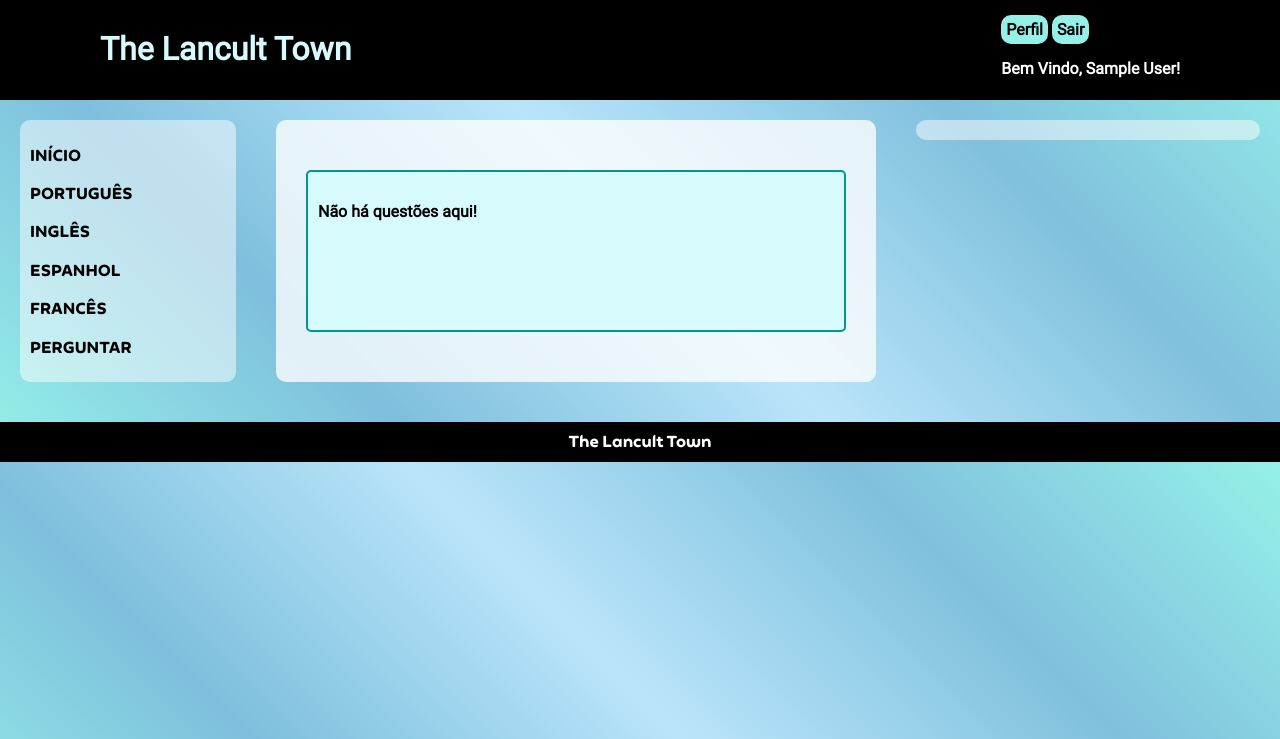
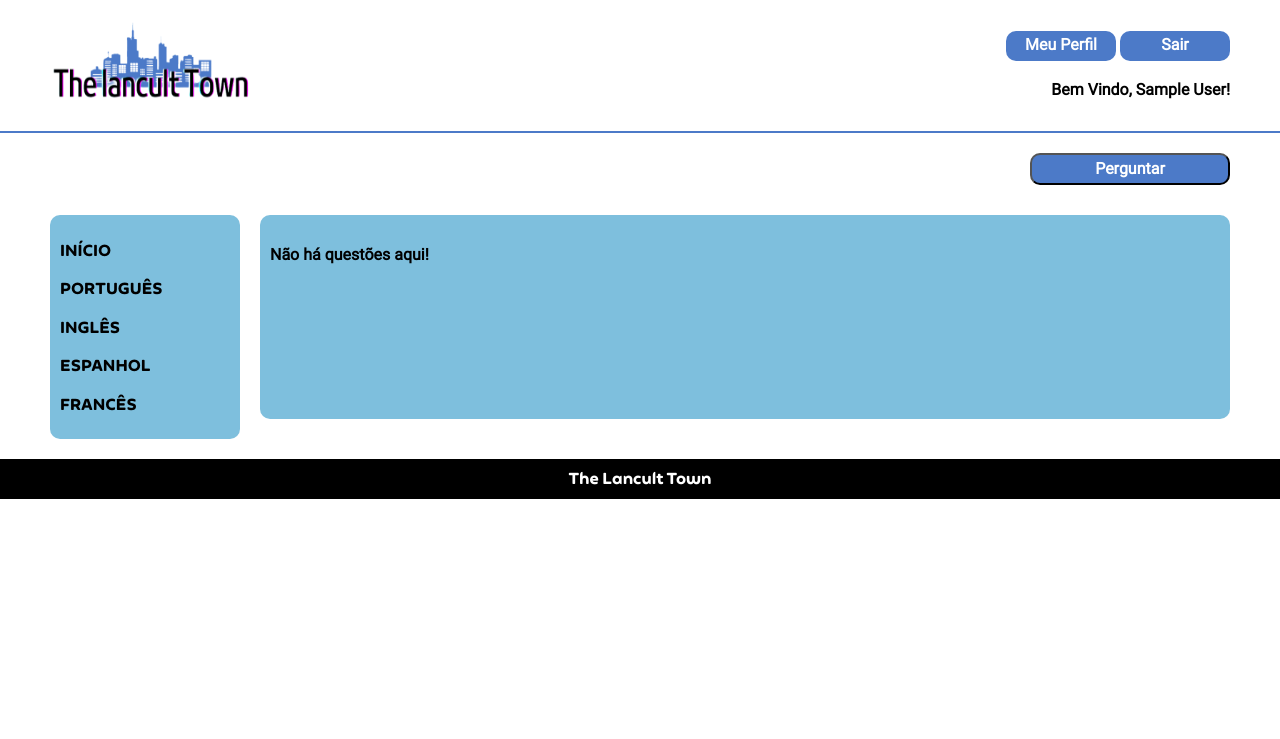
Before and after one commit to EllieVieira/ProjetoFinalPCC-Informatica, a PHP site: page /view/home.php in a window 1280 px wide. Shown: the top 739 px of the page. Run offline with PHP 8.4, Linux system fonts and the light colour scheme; the visitor is signed in with stand-in values (Sample User, id 1); data comes from the database, SQL or seed files in the repository; data that the repository does not hold is empty.

Commit message:
CSS Home ok!

```diff
--- a/css/home.css
+++ b/css/home.css
@@ -9,21 +9,24 @@
 }
 
 :root {
-  --color-01: #e3f5fa;
-  --color-02: #e3fffd;
-  --color-03: #d7fafc;
-  --color-04: #95f0e8;
-  --color-05: #02978b;
+  --color-01: #ffffff;
+  --color-02: #7ebfdd;
+  --color-03: #68D4F6;
+  --color-04: #4c7ac8;
+  --color-05: #cbdddc;
   --color-06: #3a4d4bb0;
   --color-07: #000000;
+  --color-08: #1720a0;
+
 
   --font-lancult: "Lancult";
   --font-site: "Roboto";
 }
 
+
 ::selection {
-  background-color: var(--color-05);
-  color: var(--color-03);
+  background-color: var(--color-08);
+  color: var(--color-05);
 }
 
 html,
@@ -31,14 +34,8 @@ body {
   box-sizing: border-box;
   margin: 0;
   padding: 0px;
-  background-image: linear-gradient(
-    45deg,
-    #95f0e8,
-    #7ebfdd,
-    #b9e5fa,
-    #80c0dd,
-    #95f0e8
-  );
+  background-color:
+    #ffffff;
   width: 100%;
   font-family: var(--font-site);
   position: relative;
@@ -51,42 +48,71 @@ body {
 }
 
 h1.title a {
-  color: var(--color-03);
-  margin: 20px 100px;
+  margin: 0 50px;
   text-decoration: none;
   list-style-type: none;
 }
 
 .header {
-  background-color: var(--color-07);
   height: auto;
   display: flex;
   align-items: center;
-  color: #fff;
+  color: var(--color-07);
   width: 100%;
   justify-content: space-between;
-  padding: 10px 0;
+  padding: 0;
+  margin: 0;
+  border-bottom: 2px solid var(--color-04);
 }
 
 .mod-session {
   display: block;
-  margin: 0 100px;
+  margin: 0 50px;
 }
 
-.modify a {
-  color: var(--color-07);
+.btn-prof, .btn-sair, button {
+  display: inline-block;
+  color: var(--color-01);
   background-color: var(--color-04);
   border-radius: 10px;
   font-weight: bold;
   text-decoration: none;
   padding: 5px 5px;
+  width: 200px;
 }
 
-.modify a:hover {
-  color: var(--color-05);
+.btn-prof, .btn-sair{
+  width: 100px;
+  height: 20px;
+  text-align: center;
+}
+
+.btn-prof a, .btn-sair a{
+  color: var(--color-01);
+
+}
+
+
+.modify a:hover , button a:hover{
+  color: var(--color-08);
   transition-duration: 0.5s;
   cursor: pointer;
+  width: 200px;
+  height: 30px;
 }
+
+.btn-p{
+  display: flex;
+  flex-direction: row-reverse;
+  margin: 20px 50px 10px;
+}
+
+.btn-p a{
+  color: var(--color-01);
+
+
+}
+
 
 .session-welcome {
   font-weight: bold;
@@ -97,14 +123,14 @@ h1.title a {
 .container {
   display: flex;
   color: var(--color-07);
-  width: 100%;
+  margin-right: 50px;
 }
 
 .nav {
-  background-color: rgba(255, 255, 255, 0.5);
+  background-color: var(--color-02);
   list-style-type: none;
   border-radius: 10px;
-  margin: 20px;
+  margin: 20px 20px 0 50px;
   width: 20%;
   height: 50%;
   position: sticky;
@@ -134,12 +160,12 @@ nav ul li a{
 nav ul li:hover{
   background-color: rgba(255, 255, 255, 0.5);
   width: 100%;
-  border-right: 5px solid var(--color-05);
+  border-right: 5px solid var(--color-04);
 
 }
 
 nav a:hover{
-  color: var(--color-05);
+  color: var(--color-08);
 
 }
 
@@ -164,6 +190,17 @@ fieldset{
 
 h2{
   font-family: var(--font-lancult);
+
+}
+
+h2:hover{
+  color: var(--color-08);
+  transition: 0.5s;
+}
+
+a{
+  text-decoration: none;
+  color: var(--color-07);
 }
 
 input,
@@ -215,13 +252,33 @@ input.submit {
 }
 
 .questions, .answers {
-  background-color: var(--color-03);
+  background-color: var(--color-02);
   margin: 20px 0;
   padding: 10px;
-  border-radius: 5px;
-  border: 2px solid var(--color-05);
+  border-radius: 10px;
+
   width: 100%;
 }
+
+div.all{
+  display: flex;
+  justify-content: space-between;
+  align-items: baseline;
+  background-color: var(--color-02);
+}
+
+.title-name{
+
+}
+
+.date-name{
+
+
+
+}
+
+
+
 
 form{
   width: 100%;
@@ -229,6 +286,7 @@ form{
 
 .question-box, .answers-box {
   text-align: left;
+  height: auto;
 }
 
 .buttons-edit-del{
@@ -241,12 +299,22 @@ div.title-disc{
   font-weight: bold;
 }
 
-.date {
+.user{
+  font-weight: bold;
+  text-decoration: none;
+}
+
+.user a:hover{
+  color: var(--color-08);
+  text-decoration: underline;
+}
+
+div.date {
   text-align: right;
   font-size: 12px;
 }
 
-.name {
+div.name {
   text-align: right;
   font-weight: bolder;
   text-shadow: 2px 2px 2px var(--color-05);
@@ -269,6 +337,7 @@ div.title-disc{
 .questions-buttons a{
   text-align: right;
 }
+
 
 .sidebar {
   background-color: rgba(255, 255, 255, 0.5);
--- a/view/home.php
+++ b/view/home.php
@@ -27,11 +27,11 @@
     ?>
 
     <header class="header">
-        <h1 class="title"><a href="../view/home.php">The Lancult Town</a></h1>
+        <h1 class="title"><a href="../view/home.php"><img src="/images/logotipo.png" alt="Lancult Town" width="200x" height="80px"></a></h1>
         <div class="mod-session">
             <div class="modify">
-                <a href="../view/profile.php?id=<?php echo $cliente["ID"] ?>">Perfil</a>
-                <a href="?logout">Sair</a>
+                <div class="btn-prof"><a href="../view/profile.php?id=<?php echo $cliente["ID"] ?>">Meu Perfil</a></div>
+                <div class="btn-sair"><a href="?logout">Sair</a></div>
             </div>
             <div class="session-welcome">
                 <?php
@@ -49,7 +49,14 @@
             </div>
         </div>
     </header>
+
+
+    <div class="btn-p">
+        <button class="btn-pergunta"><a href="../view/createquestion.php">Perguntar</a></button>
+    </div>
+
         <div class="container">
+
         <nav class="nav">
             <ul>
                 <li><a href="home.php">Início</a></li>
@@ -57,10 +64,9 @@
                 <li><a href="ingles.php">Inglês</a></li>
                 <li><a href="espanhol.php">Espanhol</a></li>
                 <li><a href="frances.php">Francês</a></li>
-                <li><a href="../view/createquestion.php">Perguntar</a></li>
             </ul>
         </nav>
-        <main class="main">
+
             <?php if ( isset( $_GET['msg'] ) ) {?>
             <fieldset>
                 <div class="question-posted">
@@ -70,6 +76,9 @@
             </fieldset>
             <?php }?>
             <section class="questions">
+
+
+
                 <div class="question-box">
                     <?php
 
@@ -82,33 +91,38 @@
                          */
 
                     if ( !isset( $_SESSION["login"] ) ) {?>
+                </div>
                     <div class="questions-buttons">
                         <a href="../view/editquestion.php?id=<?=$dado['id']?>">Editar</a>
                         <a href="../php/controller/2excluirDiscursao.php?id=<?=$dado['id']?>">Deletar questão</a>
-                    </div><?php
+                    </div>
+                        <?php
                             }
-
                             if ( !empty( $dados ) ) {
                                 foreach ( $dados as $dado ) {
                                 ?>
-
-
+                        <div class="all">
+                            <div class="title-name">
                                 <a href="../view/questionpage.php?id=<?=$dado['id']?>">
                                     <h2><?php echo $dado['titulo'] ?></h2>
+                                    <?php echo "<div class='user'><a href='../view/profileUS.php?id=", $dado["usuid"], "'>",
+                                            $dado["nome"], "</div><br>"; ?>
                                 </a>
+                            </div>
+
+                            <div class="date-name">
                                 <?php
+                                    // echo "<img src='../user-image{$dado["imagem"]}' width='100'><br>";
+                                            echo "<div class='date'>", $novaData = date( 'd/m/Y H:m:s', strtotime( $dado["data"] ) ), "</div><br>";
+                                        echo "<div class='name'>", $dado["nomei"], "</div><br>"; ?>
 
-                                echo $dado["descricao"], "<br>";
-                                // echo "<img src='../user-image{$dado["imagem"]}' width='100'><br>";
-                                echo "<div class='date'>", $novaData = date( 'd/m/Y H:m:s', strtotime( $dado["data"] ) ), "</div><br><br>";
-                                echo "<div class='name'>", $dado["nomei"], "</div><br>";
-                                echo "<div class='name'><a href='../view/profileUS.php?id=", $dado["usuid"], "'>",
-                                $dado["nome"], "</div><br>";
-
-                                echo "<hr>";
+                            </div>
+                        </div>
+                                    <?php echo "<hr>";
                                             }
                                         } else {
                                         ?>
+
                     <div class="aviso">
                         <h4>Não há questões aqui!</h4>
                     </div>
@@ -118,8 +132,6 @@
 
                 </div>
             </section>
-        </main>
-        <aside class="sidebar"></aside>
 
     </div>
     <footer>
```
Also changed, not shown: view/profileUS.php (+9 -2 lines), images/logotipo.png (added). Lines whose indentation alone changed are shown as unchanged.
